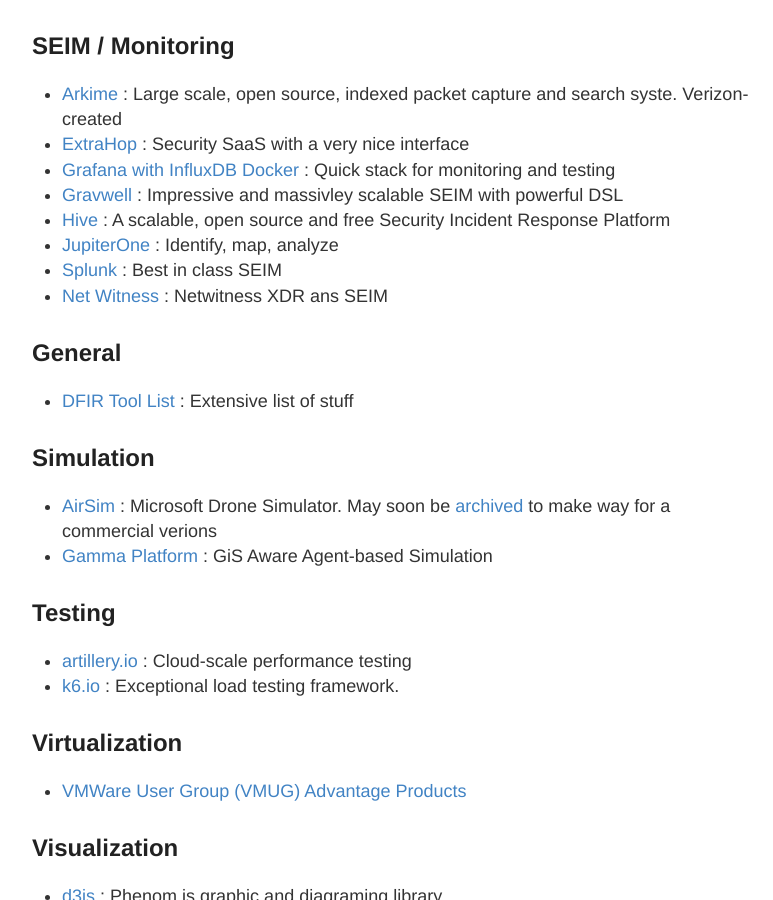
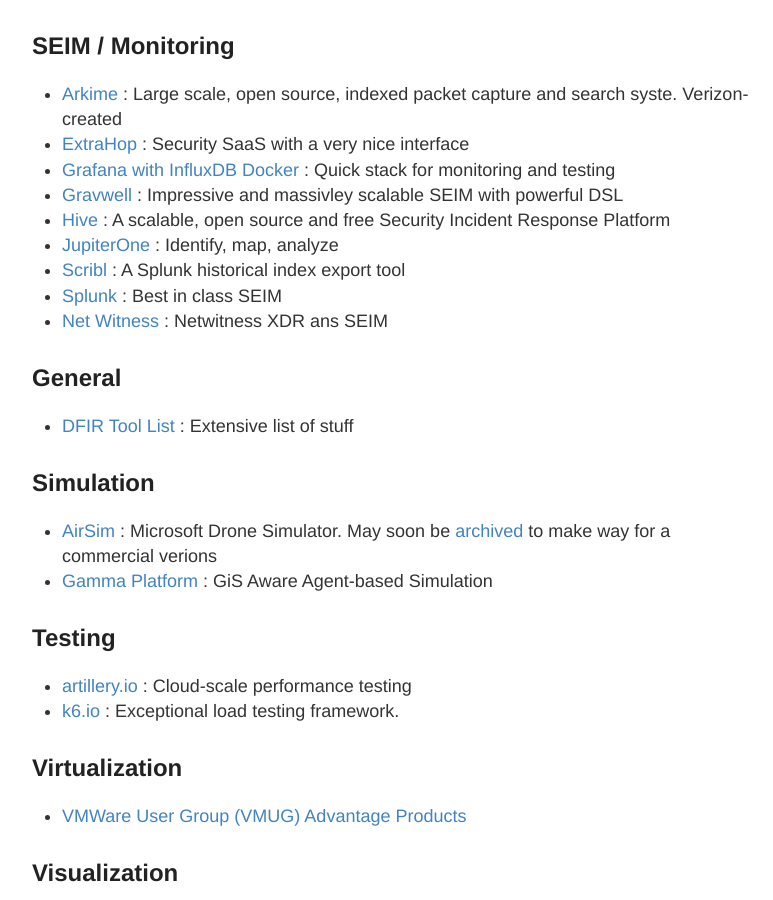
Before and after one commit to stevehenderson/stevehenderson.github.io, a Jekyll site: the page built from tools.md, in a window 1280 px wide and 900 px high, scrolled down 4763 px. Shown: the whole window, without its empty margins (248-1021 px from the left). Built offline with Jekyll 4.4.1, drawn with Linux system fonts in a browser that asks for light colours.

Commit message:
Update tools.md

```diff
--- a/tools.md
+++ b/tools.md
@@ -148,6 +148,7 @@
    * [Gravwell](https://www.gravwell.io/) : Impressive and massivley scalable SEIM with powerful DSL
    * [Hive](https://thehive-project.org/) : A scalable, open source and free Security Incident Response Platform
    * [JupiterOne](https://www.jupiterone.com/) : Identify, map, analyze
+   * [Scribl](https://github.com/criblio/scribl) : A Splunk historical index export tool
    * [Splunk](https://www.splunk.com/) : Best in class SEIM
    * [Net Witness](https://www.netwitness.com/solutions/xdr/) : Netwitness XDR ans SEIM
 
```
